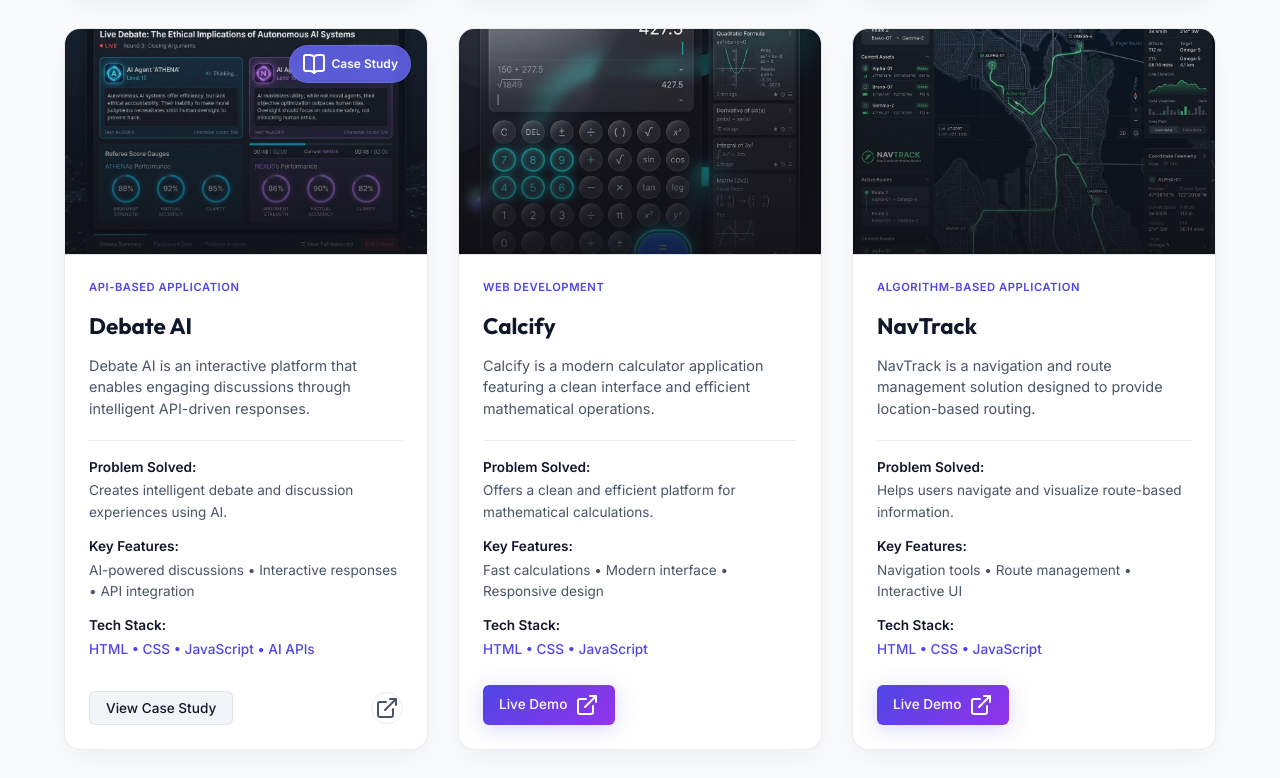
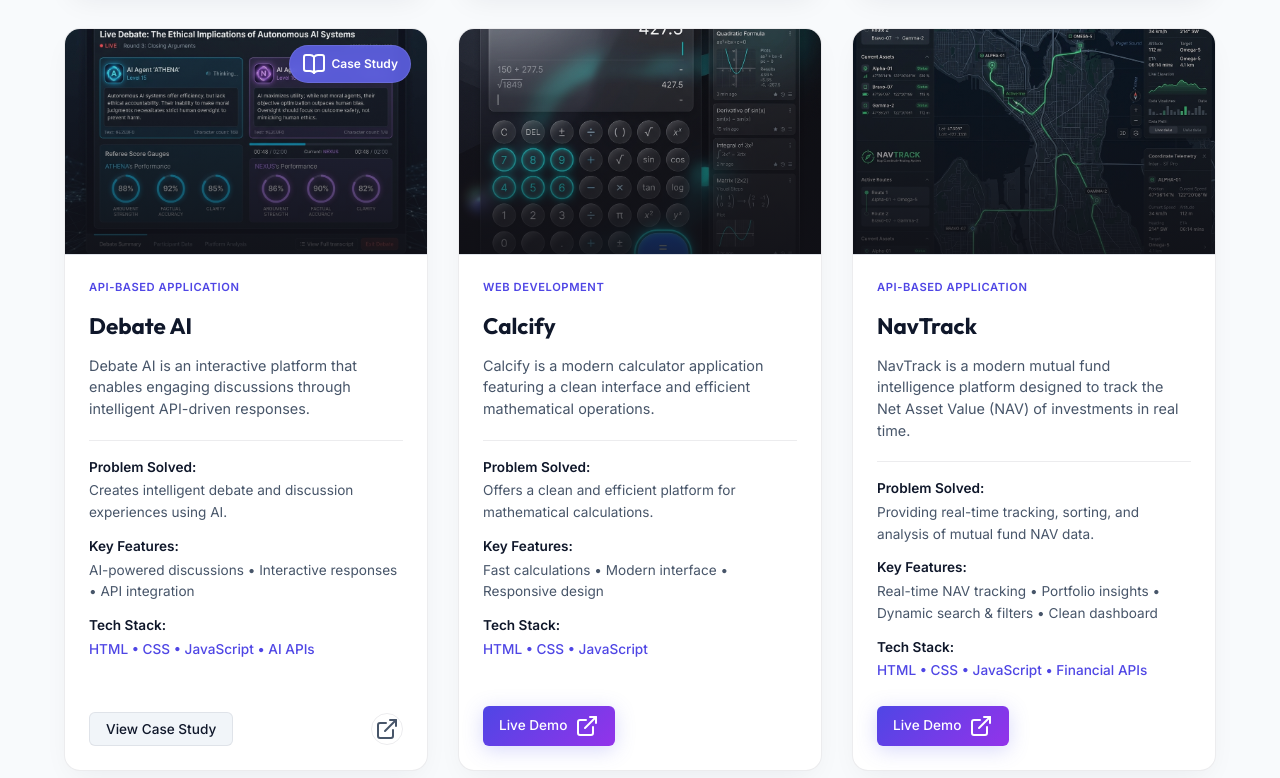
Before and after one commit to Prashobh-Nair/Personal_Portfolio, a website: page index.html in a window 1280 px wide. Shown: the part 5071-5849 px from the top of the page. Drawn offline with nearby package versions, Linux system fonts and the light colour scheme; no server answers; animation ran at ten frames a second.

Commit message:
Update NavTrack description to mutual fund NAV tracker

```diff
--- a/index.html
+++ b/index.html
@@ -739,30 +739,30 @@
                     </div>
 
                     <!-- NavTrack -->
-                    <div class="project-card" data-category="systems">
+                    <div class="project-card" data-category="ai">
                         <div class="project-media">
                             <img src="assets/images/navtrack.jpg" alt="NavTrack Screenshot" class="project-image">
                             <div class="project-overlay"></div>
                         </div>
                         <div class="project-content">
                             <div class="project-meta-tags">
-                                <span class="project-tag-pill">Algorithm-Based Application</span>
+                                <span class="project-tag-pill">API-Based Application</span>
                             </div>
                             <h3 class="project-name">NavTrack</h3>
-                            <p class="project-summary">NavTrack is a navigation and route management solution designed to provide location-based routing.</p>
+                            <p class="project-summary">NavTrack is a modern mutual fund intelligence platform designed to track the Net Asset Value (NAV) of investments in real time.</p>
 
                             <div class="project-metrics">
                                 <div class="metric-item">
                                     <strong>Problem Solved:</strong>
-                                    <span>Helps users navigate and visualize route-based information.</span>
+                                    <span>Providing real-time tracking, sorting, and analysis of mutual fund NAV data.</span>
                                 </div>
                                 <div class="metric-item">
                                     <strong>Key Features:</strong>
-                                    <span>Navigation tools • Route management • Interactive UI</span>
+                                    <span>Real-time NAV tracking • Portfolio insights • Dynamic search & filters • Clean dashboard</span>
                                 </div>
                                 <div class="metric-item">
                                     <strong>Tech Stack:</strong>
-                                    <span class="tech-pills">HTML • CSS • JavaScript</span>
+                                    <span class="tech-pills">HTML • CSS • JavaScript • Financial APIs</span>
                                 </div>
                             </div>
 
```
